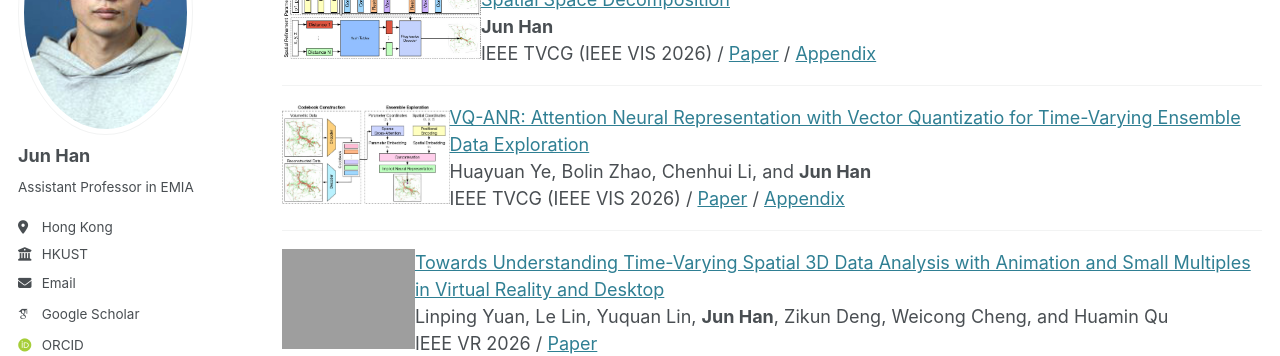
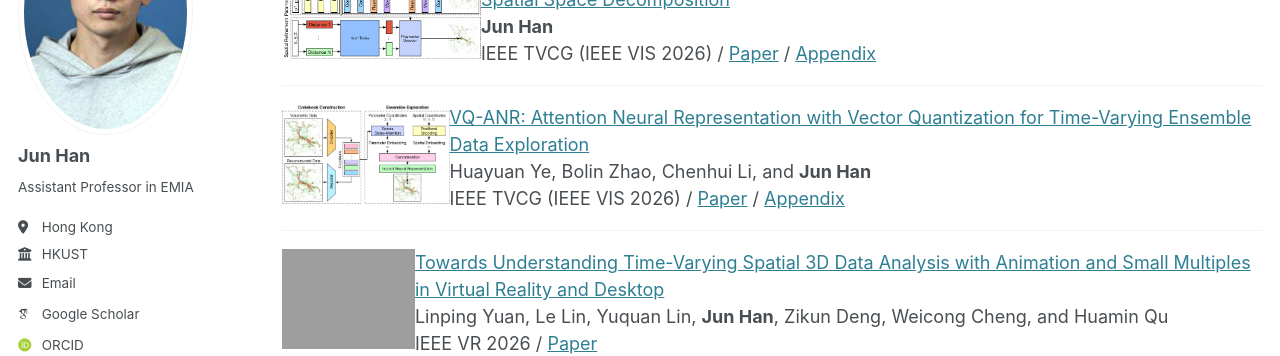
Before and after one commit to stevenhan1991/stevenhan1991.github.io, a Jekyll site: the page built from _pages/publications.md, in a window 1280 px wide and 900 px high. Shown: the part 209-565 px from the top of the window. Built offline with Jekyll 4.4.1, drawn with Linux system fonts in a browser that asks for light colours; some web fonts are replaced.

Commit message:
Update publications.md

```diff
--- a/_pages/publications.md
+++ b/_pages/publications.md
@@ -31,7 +31,7 @@ redirect_from:
 <div class="img"><img class="img_responsive" src="http://stevenhan1991.github.io/assets/img/publications/VQANR.jpg" style="border:1px solid black width:200px;height:100px;" alt="spotlight_dl4scivis" align="left">
 </div>
   <div class="text">
-    <div class="title"><a name="Study" href="http://stevenhan1991.github.io/assets/pdf/VQANR.pdf">VQ-ANR: Attention Neural Representation with Vector Quantizatio for Time-Varying Ensemble Data Exploration</a>
+    <div class="title"><a name="Study" href="http://stevenhan1991.github.io/assets/pdf/VQANR.pdf">VQ-ANR: Attention Neural Representation with Vector Quantization for Time-Varying Ensemble Data Exploration</a>
     </div>
     <div class="authors">
 		<span class="author">Huayuan Ye,</span>
```
